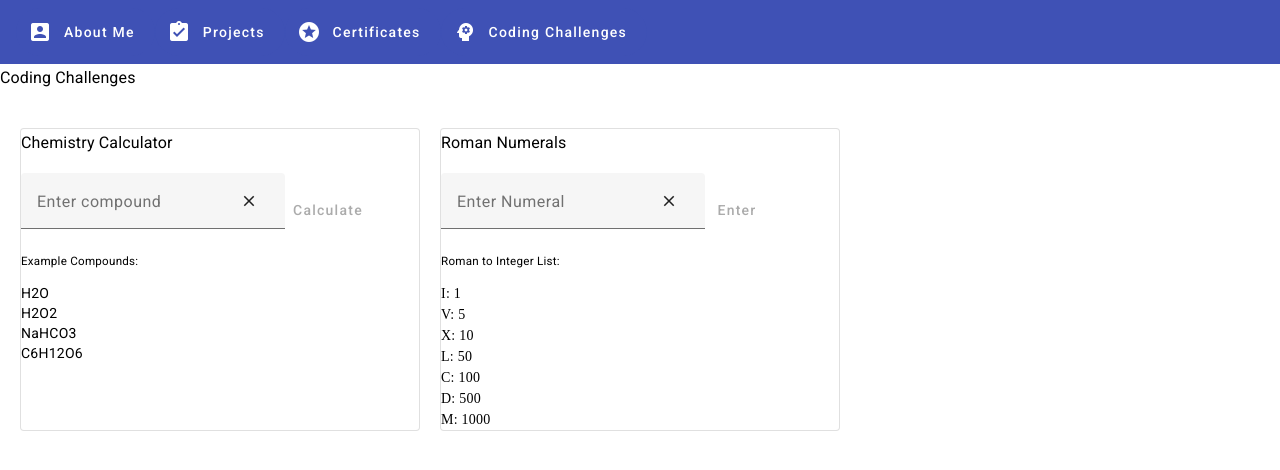
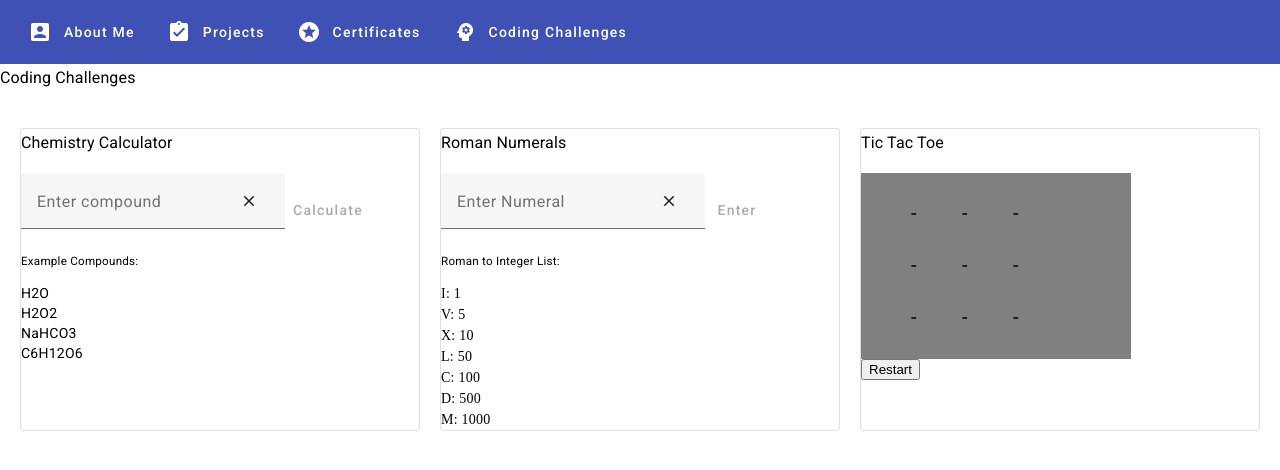
Before and after one commit to CarpalCarp/Ng-Playground, an Angular app: page /coding-challenges in a window 1280 px wide. Shown: the top 470 px of the page. Built offline with nearby package versions, Linux system fonts and the light colour scheme.

Commit message:
Refactored the code a bit in the tic-tac-toe component

```diff
--- a/src/app/coding-challenges/coding-challenges.component.html
+++ b/src/app/coding-challenges/coding-challenges.component.html
@@ -6,10 +6,10 @@
   <mat-card class="display-card" appearance="outlined">
     <roman-numerals [title]="'Roman Numerals'"></roman-numerals>
   </mat-card>
+  <mat-card class="display-card" appearance="outlined">
+    <tic-tac-toe [title]="'Tic Tac Toe'"></tic-tac-toe>
+  </mat-card>
   <!--<mat-card class="display-card" appearance="outlined">
-    <tic-tac-toe title="Tic Tac Toe"></tic-tac-toe>
-  </mat-card>
-  <mat-card class="display-card" appearance="outlined">
     <directions title="Directions"></directions>
   </mat-card>
   <mat-card class="display-card" appearance="outlined">
--- a/src/app/coding-challenges/coding-challenges.component.ts
+++ b/src/app/coding-challenges/coding-challenges.component.ts
@@ -18,7 +18,7 @@ import { ChemistryCalculatorComponent } from './chemistry-calculator/chemistry-c
     // CrosswordComponent,
     // ToDoListComponent,
     // DirectionsComponent,
-    // TicTacToeComponent,
+    TicTacToeComponent,
     RomanNumeralsComponent,
     ChemistryCalculatorComponent
   ],
--- a/src/app/coding-challenges/tic-tac-toe/tic-tac-toe.component.html
+++ b/src/app/coding-challenges/tic-tac-toe/tic-tac-toe.component.html
@@ -1,11 +1,11 @@
-<h3>{{ title }}</h3>
+<h3>{{ title() }}</h3>
 <h3>{{ winnerStatus }}</h3>
 <div class="gameBoard">
-  @for (row of ticTacGameBoard; track row; let i = $index) {
+  @for (rowData of ticTacGameBoard; track rowData.id; let i = $index) {
   <div class="gameBoardRow">
-    @for (col of row; track col; let j = $index) {
-    <span [class]="col" class="gameBoardSquare" (click)="getToken(col, i, j)">
-      {{ col }}
+    @for (col of rowData.rowList; track col.id; let j = $index) {
+    <span [class]="col.colValue" class="gameBoardSquare" (click)="getToken(col.colValue, i, j)">
+      {{ col.colValue }}
     </span>
     }
   </div>
--- a/src/app/coding-challenges/tic-tac-toe/tic-tac-toe.component.ts
+++ b/src/app/coding-challenges/tic-tac-toe/tic-tac-toe.component.ts
@@ -1,5 +1,4 @@
-import { WinnerFound } from './winner-found';
-import { Component, Input } from '@angular/core';
+import { Component, input } from '@angular/core';
 
 @Component({
   selector: 'tic-tac-toe',
@@ -9,82 +8,81 @@ import { Component, Input } from '@angular/core';
 })
 
 export class TicTacToeComponent {
-  @Input() title: string = '';
-  private XTurn = true;
-  public winnerStatus = ' ';
-  public gameOver = false;
-  public ticTacGameBoard = [
-    ['-', '-', '-'],
-    ['-', '-', '-'],
-    ['-', '-', '-']
+  title = input<string>('');
+  winnerStatus = ' ';
+  gameOver = false;
+  // A bit of complexity gets added because of @for() needing a unique property to track by which is why instead
+  // of a 2D array of strings, an array of objects containing an array of objects is used
+  emptyBoard = [
+    { rowList: [{ colValue: '-', id: 1 }, { colValue: '-', id: 2 }, { colValue: '-', id: 3 }], id: 1 },
+    { rowList: [{ colValue: '-', id: 4 }, { colValue: '-', id: 5 }, { colValue: '-', id: 6 }], id: 2 },
+    { rowList: [{ colValue: '-', id: 7 }, { colValue: '-', id: 8 }, { colValue: '-', id: 9 }], id: 3 }
   ];
+  ticTacGameBoard = structuredClone(this.emptyBoard);
+  private xTurn = true;
 
-  public getToken(token: string, i: number, j: number) {
+  getToken(token: string, row: number, col: number) {
     if (!this.gameOver) {
-      if (this.XTurn)
-        this.ticTacGameBoard[i][j] = 'X';
+      if (this.xTurn)
+        this.ticTacGameBoard[row].rowList[col].colValue = 'X';
       else
-        this.ticTacGameBoard[i][j] = 'O';
-      this.XTurn = !this.XTurn;
+        this.ticTacGameBoard[row].rowList[col].colValue = 'O';
+      this.xTurn = !this.xTurn;
 
       this.gameOver = this.checkWinner();
     }
   }
 
-  public restart() {
-    this.ticTacGameBoard = [
-      ['-', '-', '-'],
-      ['-', '-', '-'],
-      ['-', '-', '-']
-    ];
+  restart() {
+    this.ticTacGameBoard = structuredClone(this.emptyBoard);
     this.gameOver = false;
     this.winnerStatus = ' ';
-    this.XTurn = true;
+    this.xTurn = true;
   }
 
-  private search(token: string, curRow: number, curCol: number, rowDir: number, colDir: number, winnerFound: WinnerFound) {
-    const winningTokenCount: number = 2; // need 2 more of the same tokens to win
+  private search(token: string, row: number, col: number, rowDirection: number, colDirection: number) {
+    const rowList = this.ticTacGameBoard[row].rowList;
+    const winningTokenCount = 2; // need 2 more of the same tokens to win
     for (let i = 0; i < winningTokenCount; i++) {
-      // depending on whether rowDir and colDir were a 1, -1 or a 0.
-      // The game board will be traversed vertically, horizontally, forward diagonally or backward diagonally
-      curRow += rowDir;
-      curCol += colDir;
+      // Depending on whether rowDir and colDir were a 1, -1 or a 0,
+      // the game board will be traversed vertically, horizontally, forward diagonally or backward diagonally
+      row += rowDirection;
+      col += colDirection;
 
-      // follow constraints of game board so that search doesn't go out of bounds
-      if (curRow < 0 || curCol < 0 || curCol > this.ticTacGameBoard[curRow].length)
-        return;
+      // Follow constraints of game board so that search doesn't go out of bounds
+      if (row < 0 || col < 0 || col > rowList.length)
+        return false;
 
-      if (this.ticTacGameBoard[curRow][curCol] === token)
+      if (rowList[col] && rowList[col].colValue === token)
         continue;
       else
-        return;
+        return false;
     }
-    winnerFound.winner = true;
+    return true; // If the loop completes, a winner was found
   }
 
-  private beginSearch(token: string, curRow: number, curCol: number, winnerFound: WinnerFound) {
+  private beginSearch(token: string, curRow: number, curCol: number) {
+    let winnerFound = false;
     // perform these searches on each token
     // if a winner was found after the first search, there is no point in doing the next one
-    this.search(token, curRow, curCol, -1, 0, winnerFound); // vertical search
-    if (!winnerFound.winner) { this.search(token, curRow, curCol, 0, 1, winnerFound); } // horizontal search
-    if (!winnerFound.winner) { this.search(token, curRow, curCol, -1, 1, winnerFound); } // forward diagonal search
-    if (!winnerFound.winner) { this.search(token, curRow, curCol, -1, -1, winnerFound); } // backward diagonal search
+    winnerFound = this.search(token, curRow, curCol, -1, 0); // vertical search
+    if (!winnerFound) { winnerFound = this.search(token, curRow, curCol, 0, 1); } // horizontal search
+    if (!winnerFound) { winnerFound = this.search(token, curRow, curCol, -1, 1); } // forward diagonal search
+    if (!winnerFound) { winnerFound = this.search(token, curRow, curCol, -1, -1); } // backward diagonal search
+    return winnerFound;
   }
 
   private checkWinner() {
-    let winnerFound = {
-      winner: false
-    }
-
-    for (let row = this.ticTacGameBoard.length - 1; row > 0; row--) {
-      for (let col = 0; col < this.ticTacGameBoard[row].length; col++) {
-        if (this.ticTacGameBoard[row][col] === '-')
+    for (let row = this.ticTacGameBoard.length - 1; row >= 0; row--) {
+      for (let col = 0; col < this.ticTacGameBoard[row].rowList.length; col++) {
+        const colValue = this.ticTacGameBoard[row].rowList[col].colValue;
+        if (colValue === '-')
           continue;
 
-        this.beginSearch(this.ticTacGameBoard[row][col], row, col, winnerFound);
+        let winnerFound = this.beginSearch(colValue, row, col);
 
-        if (winnerFound.winner) { // if a winner was found, return winner by token
-          this.winnerStatus = `The winner is: ${this.ticTacGameBoard[row][col]}!`;
+        if (winnerFound) { // if a winner was found, return winner by token
+          this.winnerStatus = `The winner is: ${colValue}!`;
           return true;
         }
       }
--- a/src/app/coding-challenges/tic-tac-toe/winner-found.ts
+++ /dev/null
@@ -1,3 +0,0 @@
-export interface WinnerFound {
-    winner: boolean
-}
```
